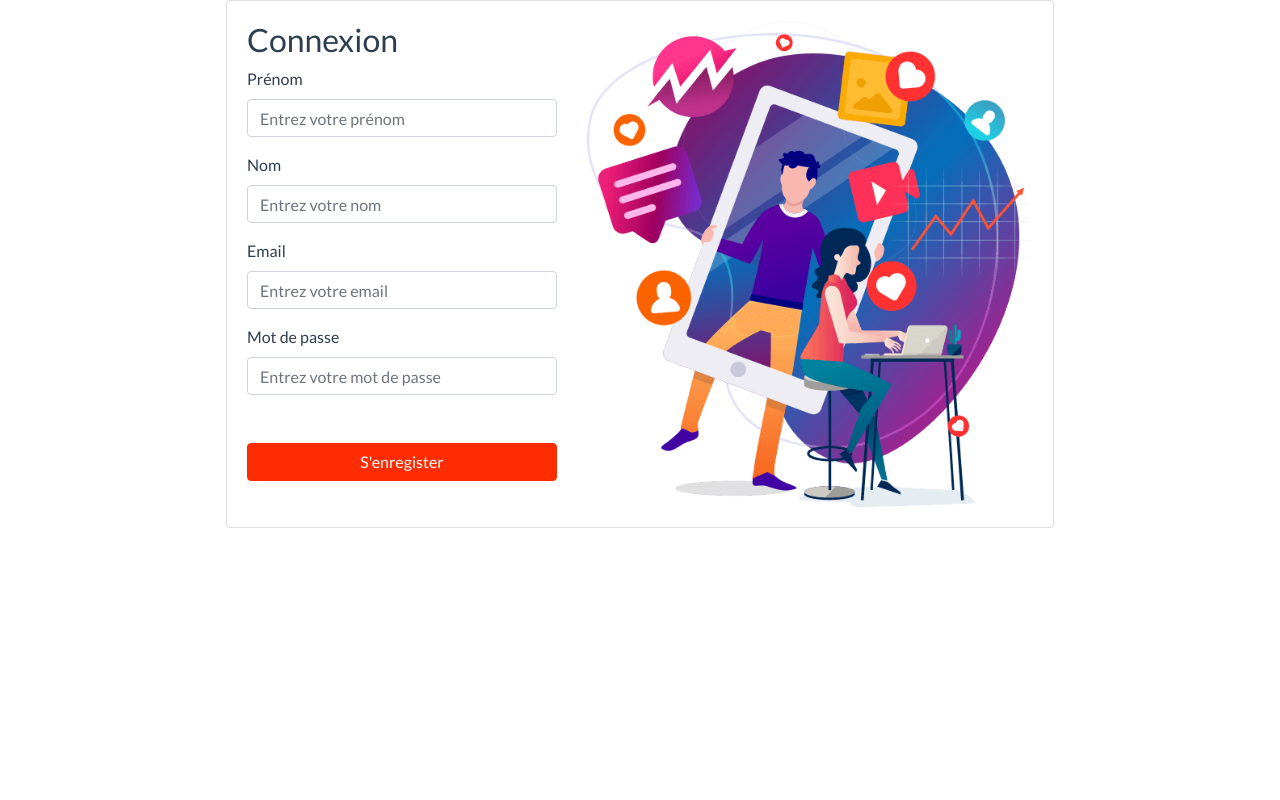
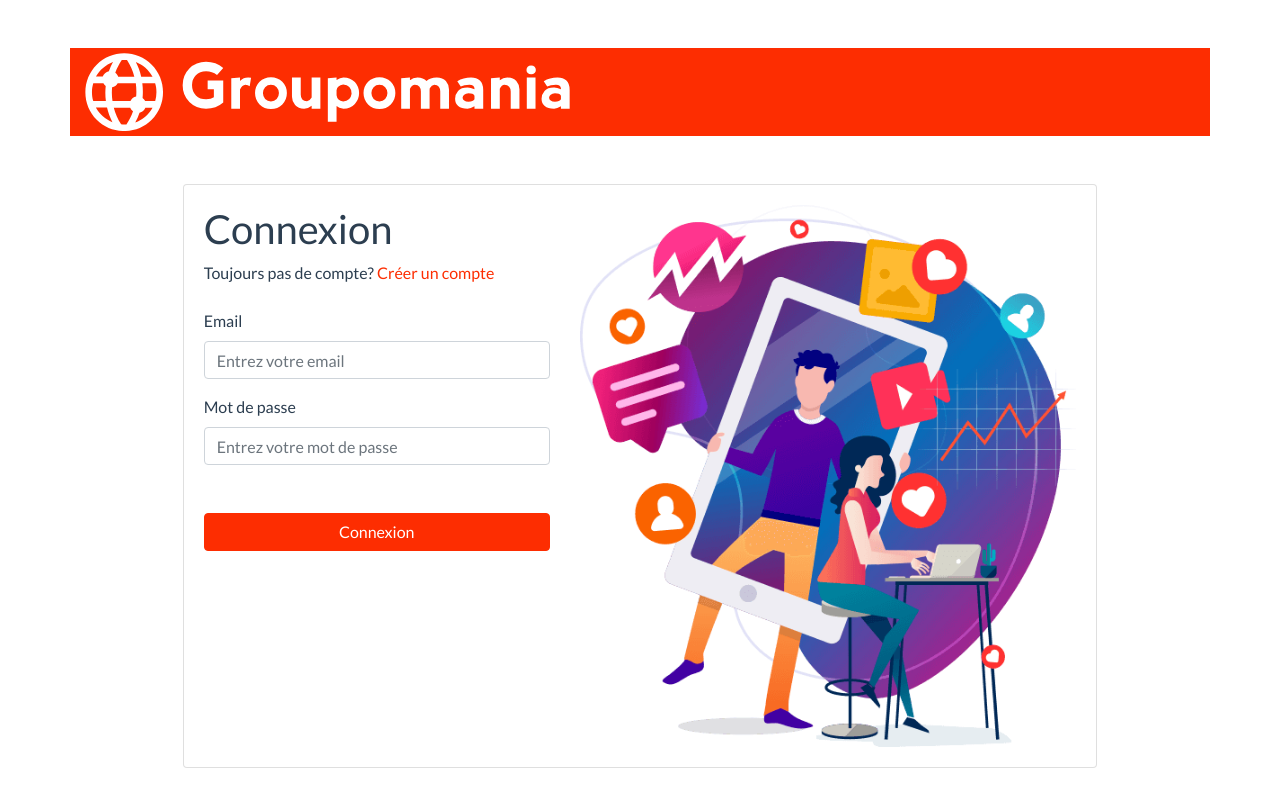
Before and after one commit to Kalderonn/groupomania, a Vue app in the folder frontend/: page / in a window 1280 px wide. Built offline with nearby package versions, Linux system fonts and the light colour scheme.

Commit message:
feat(frontend): add design home login signup

```diff
--- a/frontend/src/components/HeaderNav.vue
+++ b/frontend/src/components/HeaderNav.vue
@@ -1,11 +1,16 @@
 <template>
-    <div>
-    </div>
+<div>
+    <b-container class="mt-5 mb-5 bg-primary">
+            <b-navbar-brand href="#">
+                <b-img :src="require('../assets/icon-left-font-monochrome-white.svg')" fluid alt="logo groupomania"></b-img>
+            </b-navbar-brand>
+    </b-container>
+</div>
 </template>
 
 <script>
 export default {
-    name: "Header",
+    name: "HeaderNav",
 };
 </script>
 
--- a/frontend/src/components/SignUp.vue
+++ b/frontend/src/components/Login.vue
@@ -1,33 +1,38 @@
 <template>
   <div>
-    <section class="">
+    <section>
       <b-container class="d-flex justify-content-center align-items-center">
             <b-card>
                 <b-row>
                   <b-col class="order-2">
-                    <h2>Connexion</h2>
-
-                    <b-form @submit.prevent="signup" >
+                    <h1 v-if="mode == 'login'">Connexion</h1>
+                    <h1 v-else>Inscription</h1>
+                    <p v-if="mode == 'login'" class="mb-4">Toujours pas de compte? <span><a @click="switchToCreateAccount" href="#!">Créer un compte</a></span></p>
+                    <p v-else>Déjà un compte? <span><a @click="switchToLogin" href="#!">Se connecter</a></span></p>
+                    <b-form>
+                      <div v-if="mode == 'create'">
                       <b-form-group label="Prénom" label-for="firstName">
                         <b-form-input type="text" id="firstName" v-model="user.firstName" placeholder="Entrez votre prénom"></b-form-input>
                       </b-form-group>
                       <b-form-group label="Nom" label-for="lastName">
                         <b-form-input type="text" id="lastName" v-model="user.lastName" placeholder="Entrez votre nom"></b-form-input>
                       </b-form-group>
+                      </div>
                       <b-form-group label="Email" label-for="email">
                         <b-form-input type="email" id="email" v-model="user.email" placeholder="Entrez votre email"></b-form-input>
                       </b-form-group>
                       <b-form-group label="Mot de passe" label-for="password">
                         <b-form-input type="password" id="password" v-model="user.password" placeholder="Entrez votre mot de passe"></b-form-input>
                       </b-form-group>
-                      <div class="mt-5">
-                        <b-button class="w-100" type="submit" variant="primary">S'enregister</b-button>
+                      <div class="mt-5 mb-3">
+                        <b-button v-if="mode == 'login'" class="w-100" type="submit" variant="primary">Connexion</b-button>
+                        <b-button v-else class="w-100" type="submit" variant="primary">S'inscrire</b-button>
                       </div>
 
                     </b-form>
                   </b-col>
                   <div class="col-lg-6 col-xl-7 d-flex align-items-center justify-content-center order-1 order-lg-2">
-                    <b-img :src="require('../assets/NicePng_instagram-likes-png_7874643.png')" fluid alt="Responsive image"></b-img>
+                    <b-img :src="require('../assets/NicePng_instagram-likes-png_7874643.png')" fluid alt="illustration d'un homme et d'une femme sur les réseaux sociaux"></b-img>
                   </div>
                 </b-row>
             </b-card>
@@ -48,11 +53,18 @@ export default {
         email: "",
         password: ""
       },
+      mode: 'login',
     };
   },
   methods: {
     signup(){
       console.log(this.user)
+    },
+    switchToCreateAccount(){
+      this.mode = 'create';
+    },
+    switchToLogin(){
+      this.mode = 'login';
     }
   },
 };
--- a/frontend/src/views/Home.vue
+++ b/frontend/src/views/Home.vue
@@ -1,18 +1,18 @@
 <template>
     <div>
             <HeaderNav/>
-            <SignUp/>
+            <Login/>
     </div>
 </template>
 
 <script>
     import HeaderNav from '@/components/HeaderNav.vue'
-    import SignUp from '@/components/SignUp.vue'
+    import Login from '@/components/Login.vue'
     export default {
         name: 'Home',
         components: {
             HeaderNav,
-            SignUp
+            Login,
         }
     }
 </script>
```
Also changed, not shown: frontend/src/assets/icon-left-font-monochrome-white.svg (added).
